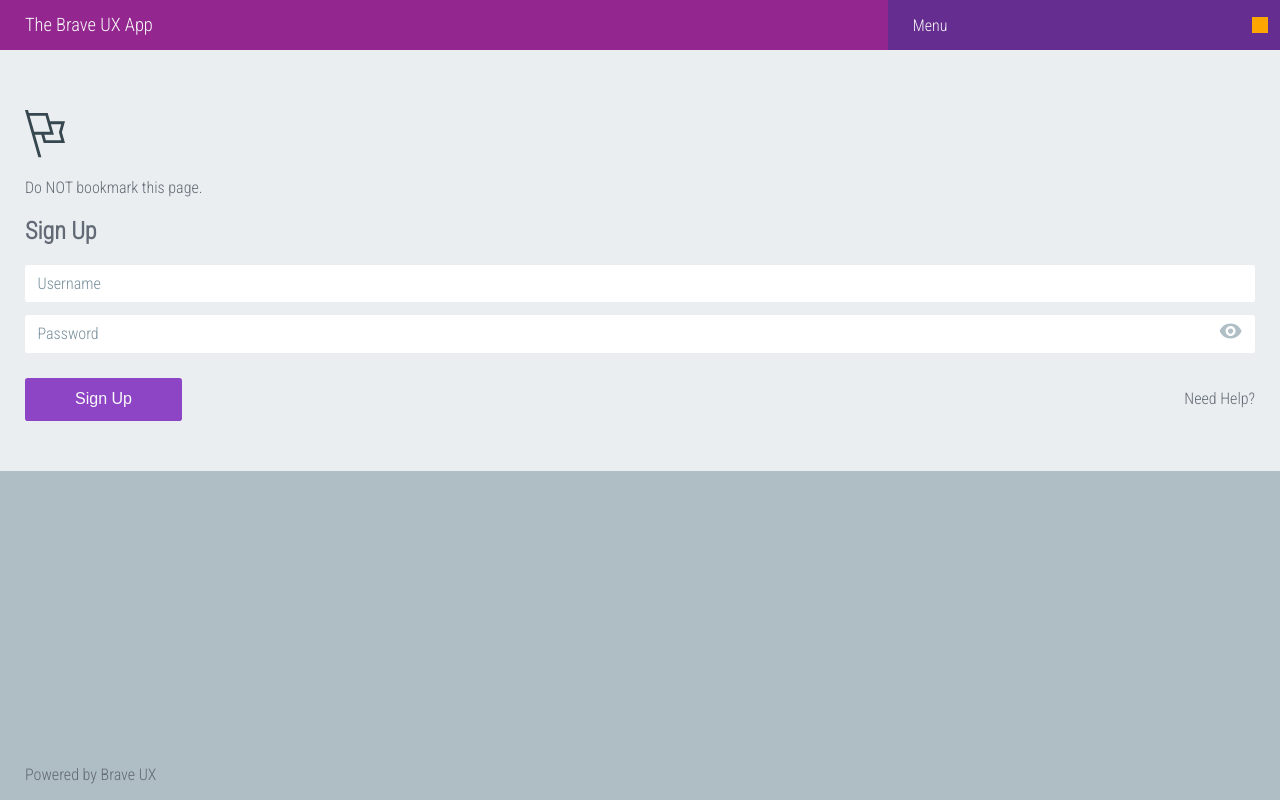
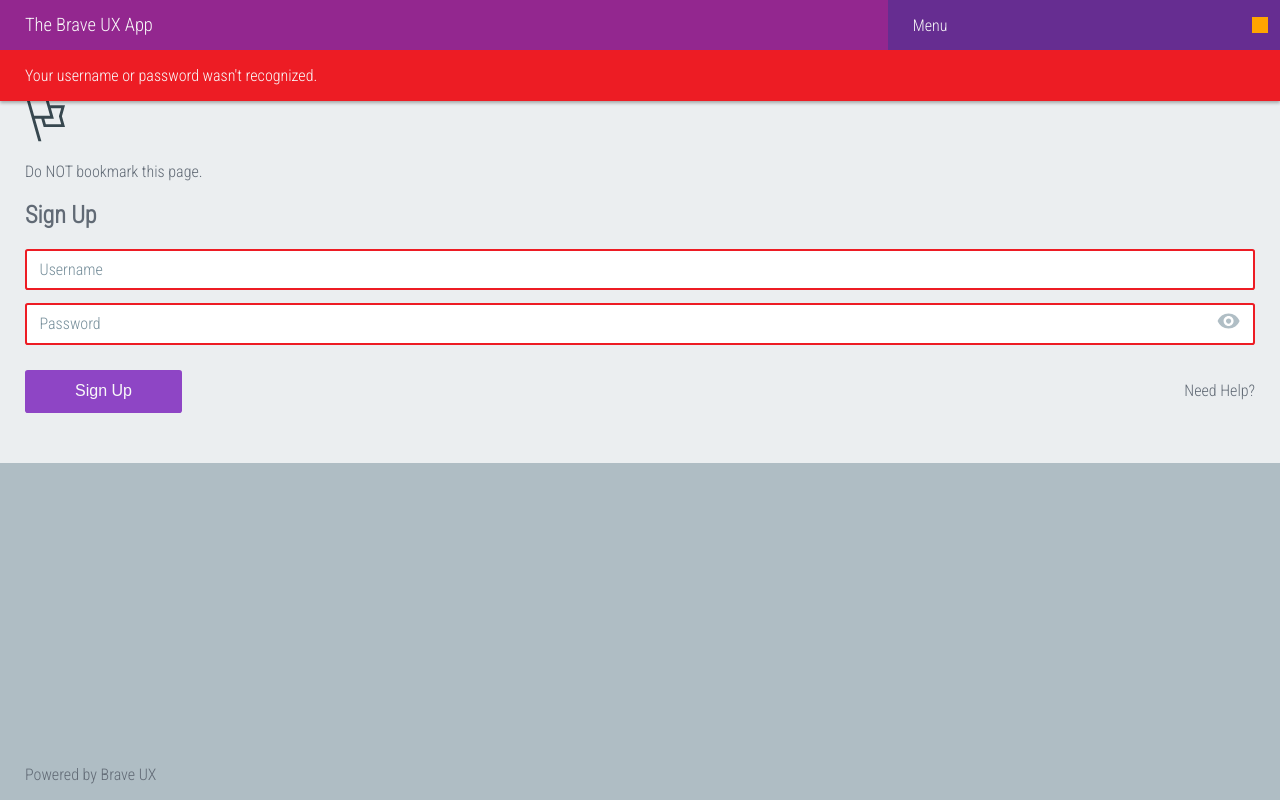
Before and after one commit to rwaymouth/brave-ux-code-test, a website: page app/index.html in a window 1280 px wide. Both pictures are taken after a click on the button "Sign Up". Drawn offline with nearby package versions, Linux system fonts and the light colour scheme; files that its build step writes are made by us from their sources.

Commit message:
All functionality implemented

```diff
--- a/app/scripts/main.js
+++ b/app/scripts/main.js
@@ -18,17 +18,57 @@ function toggleMenu(target) {
 }
 
 function validateUserName(entry) {
-
+    if (entry.length === 0) {
+        var originalClass = document.querySelector('#username').parentNode.className;
+        var newClass = originalClass + ' error';
+        document.querySelector('#username').parentNode.className = newClass;
+        return false;
+    } else {
+        var originalClass = document.querySelector('#username').parentNode.className;
+        var newClass = originalClass.replace(' error', '');
+        document.querySelector('#username').parentNode.className = newClass;
+        return true;
+    }
 }
 
 function validatePassword(entry) {
-
+    if (entry.length < 6 || entry.match(/[A-Z]/) < 0 || entry.match(/[^a-zA-Z\d\s:]/) < 0) {
+        var originalClass = document.querySelector('#password').parentNode.className;
+        var newClass = originalClass + ' error';
+        document.querySelector('#password').parentNode.className = newClass;
+        return false;
+    } else {
+        var originalClass = document.querySelector('#password').parentNode.className;
+        var newClass = originalClass.replace(' error', '');
+        document.querySelector('#password').parentNode.className = newClass;
+        return true;
+    }
 }
 
 var pwToggle = document.querySelector('.eye--icon');
 var menuToggle = document.querySelector('.nav--toggle');
+var submit = document.querySelector('.brave-ux--button');
 
 window.onload = function() {
     pwToggle.addEventListener('click', function(){togglePassword('#password')}, false);
     menuToggle.addEventListener('click', function(){toggleMenu('.app--nav')}, false);
+    submit.addEventListener('click', function(){
+        var userName = document.querySelector('#username').value;
+        var password = document.querySelector('#password').value;
+        var validName = validateUserName(userName);
+        var validPass = validatePassword(password);
+        if (!validName || !validPass) {
+            var message = "Your username or password wasn't recognized.";
+            var classes = 'error';
+        } else {
+            var message = "Succes!";
+            var classes = 'success';
+        }
+        document.querySelector('.modal--message').innerHTML = message;
+        document.querySelector('.app--modal').className = 'app--modal ' + classes;
+
+        window.setTimeout(function(){
+            document.querySelector('.app--modal').className = 'app--modal hidden';
+        }, 3000)
+    })
 }
--- a/app/styles/main.scss
+++ b/app/styles/main.scss
@@ -37,6 +37,7 @@ body {
 header {
     background-color: $header-bg;
     position: fixed;
+    z-index: 100;
     top: 0;
     left: 0;
     width: 100%;
@@ -48,6 +49,31 @@ header {
     > * {
         display: table-cell;
         vertical-align: middle;
+    }
+}
+
+.app--modal {
+    position: fixed;
+    z-index: 50;
+    top: $menu-height;
+    left: 0;
+    width: 100%;
+    padding: 0 $padding;
+    color: $header-title-color;
+    transition: top 0.7s ease-in-out;
+    box-shadow: 0 0.1em 0.2em rgba(black, 0.3);
+
+    &.hidden {
+        top: 0;
+        box-shadow: none;
+    }
+
+    &.error {
+        background-color: $error;
+    }
+
+    &.success {
+        background-color: green;
     }
 }
 
```
